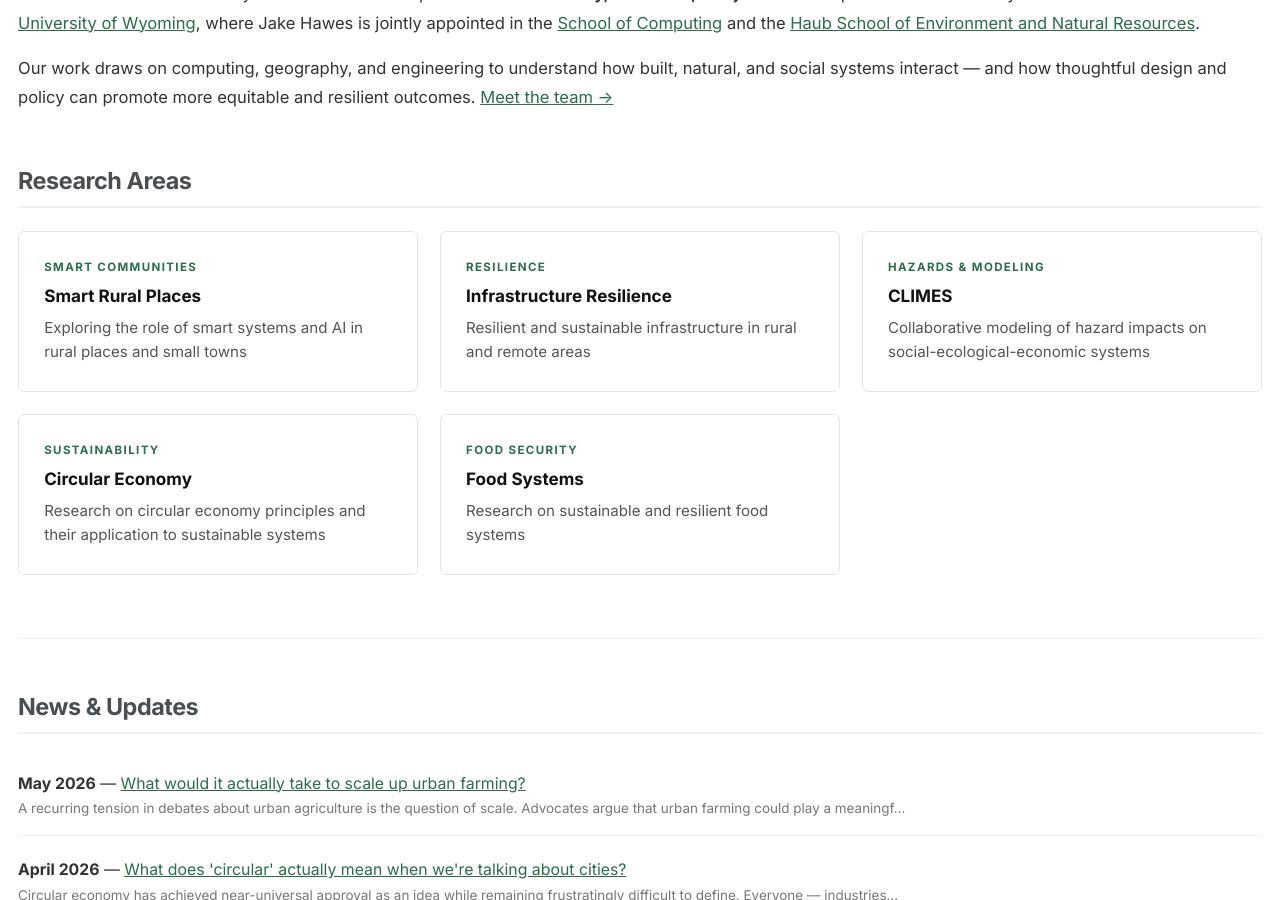
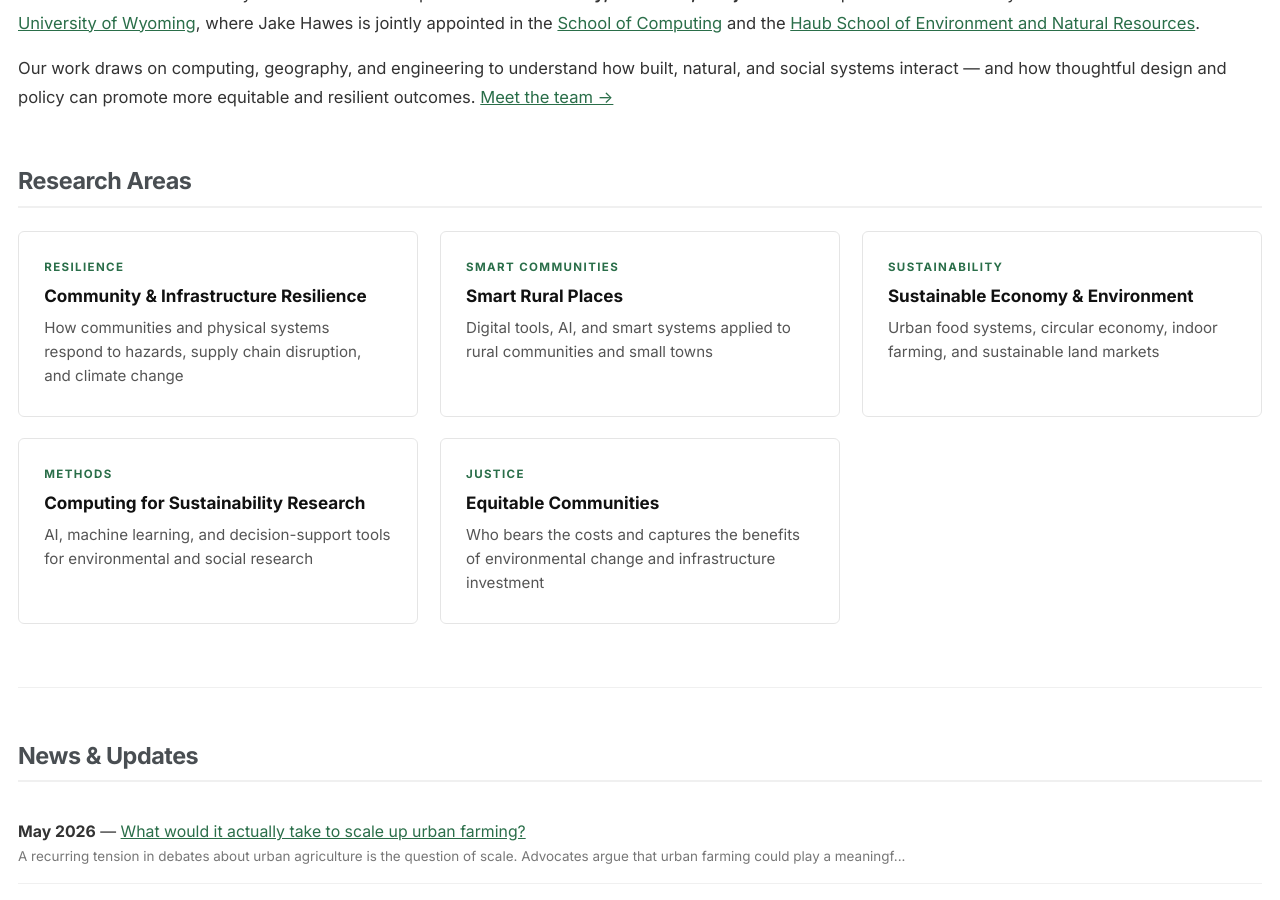
Before and after one commit to jkhawes/jkhawes.github.io, a Jekyll site: the page built from _pages/about.md, in a window 1280 px wide and 900 px high, scrolled down 1048 px. Built offline with Jekyll 4.4.1, drawn with Linux system fonts in a browser that asks for light colours.

Commit message:
Fixing topics on front page

```diff
--- a/_pages/about.md
+++ b/_pages/about.md
@@ -190,30 +190,30 @@ a.hes-research-card:hover .hes-research-card__title { color: #2a6e49; }
 <h2>Research Areas</h2>
 </div>
 <div class="hes-research-grid">
-  <a href="/projects/smart-rural-places/" class="hes-research-card">
+  <a href="/research/topics/#community-and-infrastructure-resilience" class="hes-research-card">
+    <div class="hes-research-card__tag">Resilience</div>
+    <div class="hes-research-card__title">Community &amp; Infrastructure Resilience</div>
+    <div class="hes-research-card__desc">How communities and physical systems respond to hazards, supply chain disruption, and climate change</div>
+  </a>
+  <a href="/research/topics/#smart-rural-places" class="hes-research-card">
     <div class="hes-research-card__tag">Smart Communities</div>
     <div class="hes-research-card__title">Smart Rural Places</div>
-    <div class="hes-research-card__desc">Exploring the role of smart systems and AI in rural places and small towns</div>
+    <div class="hes-research-card__desc">Digital tools, AI, and smart systems applied to rural communities and small towns</div>
   </a>
-  <a href="/projects/infrastructure-resilience/" class="hes-research-card">
-    <div class="hes-research-card__tag">Resilience</div>
-    <div class="hes-research-card__title">Infrastructure Resilience</div>
-    <div class="hes-research-card__desc">Resilient and sustainable infrastructure in rural and remote areas</div>
+  <a href="/research/topics/#sustainable-economy-and-environment" class="hes-research-card">
+    <div class="hes-research-card__tag">Sustainability</div>
+    <div class="hes-research-card__title">Sustainable Economy &amp; Environment</div>
+    <div class="hes-research-card__desc">Urban food systems, circular economy, indoor farming, and sustainable land markets</div>
   </a>
-  <a href="/projects/climes/" class="hes-research-card">
-    <div class="hes-research-card__tag">Hazards &amp; Modeling</div>
-    <div class="hes-research-card__title">CLIMES</div>
-    <div class="hes-research-card__desc">Collaborative modeling of hazard impacts on social-ecological-economic systems</div>
+  <a href="/research/topics/#computing-for-sustainability-resilience-and-justice-research" class="hes-research-card">
+    <div class="hes-research-card__tag">Methods</div>
+    <div class="hes-research-card__title">Computing for Sustainability Research</div>
+    <div class="hes-research-card__desc">AI, machine learning, and decision-support tools for environmental and social research</div>
   </a>
-  <a href="/projects/circular-economy/" class="hes-research-card">
-    <div class="hes-research-card__tag">Sustainability</div>
-    <div class="hes-research-card__title">Circular Economy</div>
-    <div class="hes-research-card__desc">Research on circular economy principles and their application to sustainable systems</div>
-  </a>
-  <a href="/projects/food-systems/" class="hes-research-card">
-    <div class="hes-research-card__tag">Food Security</div>
-    <div class="hes-research-card__title">Food Systems</div>
-    <div class="hes-research-card__desc">Research on sustainable and resilient food systems</div>
+  <a href="/research/topics/#equitable-communities" class="hes-research-card">
+    <div class="hes-research-card__tag">Justice</div>
+    <div class="hes-research-card__title">Equitable Communities</div>
+    <div class="hes-research-card__desc">Who bears the costs and captures the benefits of environmental change and infrastructure investment</div>
   </a>
 </div>
 
--- a/_pages/research-topics.html
+++ b/_pages/research-topics.html
@@ -140,7 +140,7 @@ author_profile: false
   {% assign theme_projects = all_projects | where: "group", theme %}
 
   {% if theme_projects.size > 0 %}
-  <div class="theme-section">
+  <div class="theme-section" id="{{ theme | slugify }}">
     <div class="theme-section__header">
       <h2 class="theme-section__title">{{ theme }}</h2>
       <p class="theme-section__desc">{{ theme_desc }}</p>
```
Also changed, not shown: _pages/lab-members.md (+1 -1 lines).
